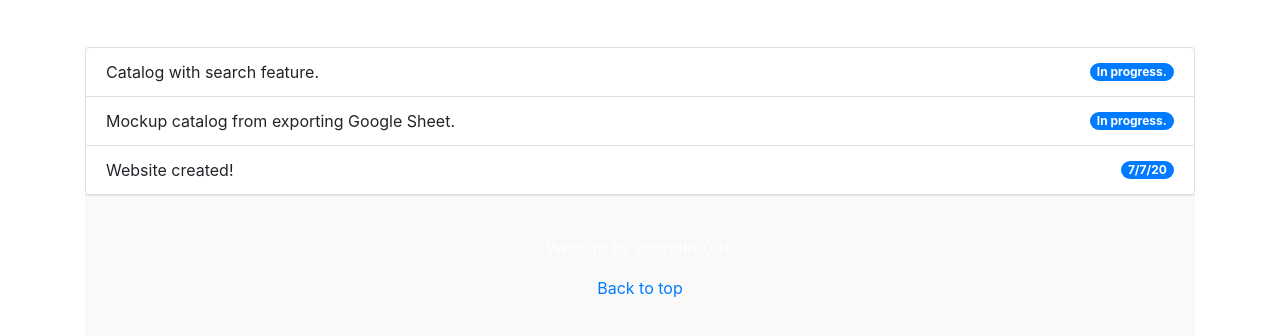
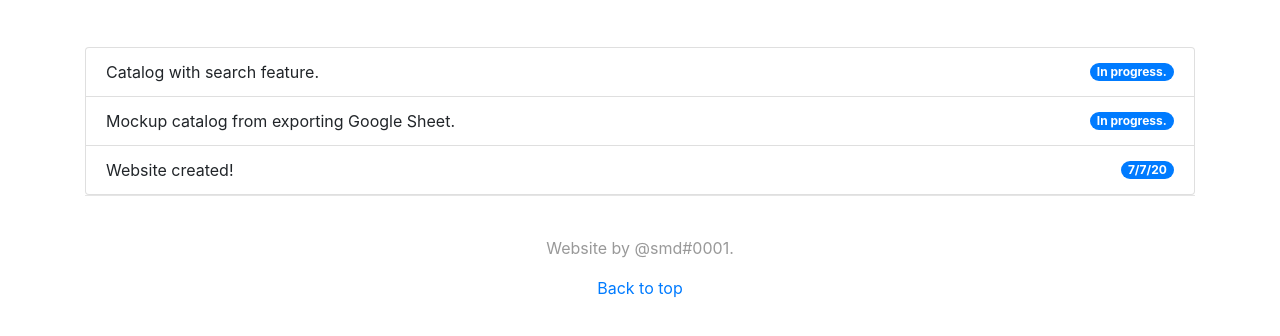
Before and after one commit to sxm/taobao-gang, a plain HTML site: page changelog/index.html in a window 1280 px wide. Shown: the part 126-462 px from the top of the page. Drawn offline with nearby package versions, Linux system fonts and the light colour scheme; files that its build step writes are made by us from their sources.

Commit message:
Update main.css

```diff
--- a/main.css
+++ b/main.css
@@ -105,9 +105,9 @@
  */
 .blog-footer {
   padding: 2.5rem 0;
-  color: #ffffff;
+  color: #999;
   text-align: center;
-  background-color: #f9f9f9;
+  background-color: #ffffff;
   border-top: .05rem solid #e5e5e5;
 }
 .blog-footer p:last-child {
```
